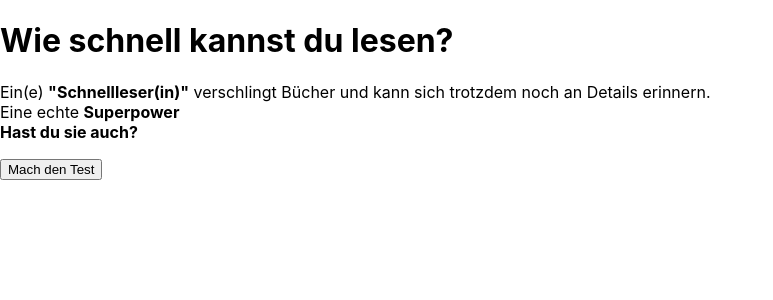
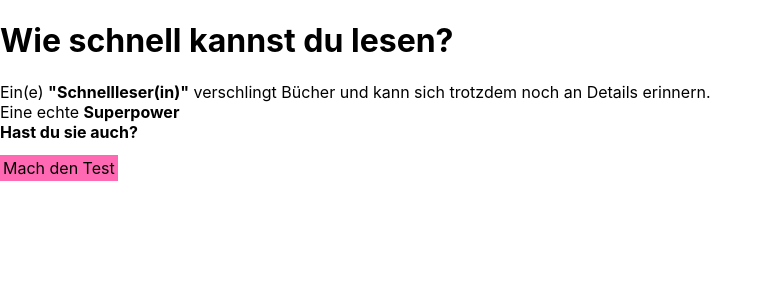
Before and after one commit to tatjanafichtner/capstone-fast-reading-app, a Next.js app: page / in a window 1280 px wide. Shown: the top 300 px of the page, without its empty margins (0-773 px from the left). Built offline with nearby package versions, Linux system fonts and the light colour scheme.

Commit message:
added default pageflip button functionality

```diff
--- a/package.json
+++ b/package.json
@@ -8,13 +8,16 @@
     "lint": "next lint"
   },
   "dependencies": {
+    "components": "^0.1.0",
     "next": "12.0.2",
     "react": "17.0.2",
-    "react-dom": "17.0.2"
+    "react-dom": "17.0.2",
+    "styled-components": "^5.3.3"
   },
   "devDependencies": {
     "@types/node": "16.11.6",
     "@types/react": "17.0.33",
+    "@types/styled-components": "^5.1.15",
     "eslint": "7.32.0",
     "eslint-config-next": "12.0.2",
     "typescript": "4.4.4"
--- /dev/null
+++ b/pages/components/LinkedButton.tsx
@@ -0,0 +1,30 @@
+import styled from "styled-components";
+import Link from "next/link";
+import { ReactNode } from "react";
+
+type ButtonURL = { buttonUrl: string; children: ReactNode };
+
+export const LinkedButton = ({ buttonUrl, children }: ButtonURL) => {
+  return (
+    <>
+      <Link href={`/${buttonUrl}`} passHref>
+        <Button>{children}</Button>
+      </Link>
+    </>
+  );
+};
+
+/*
+########
+STYLING
+########
+*/
+
+const Button = styled.a`
+  all: unset;
+  padding: 3px;
+  border-radius: 50;
+  width: 1rem;
+  background-color: hotpink;
+  cursor: pointer;
+`;
--- a/pages/index.tsx
+++ b/pages/index.tsx
@@ -1,5 +1,6 @@
 import type { NextPage } from "next";
 import Head from "next/head";
+import { LinkedButton } from "./components/LinkedButton";
 
 const Home: NextPage = () => {
   return (
@@ -13,11 +14,11 @@ const Home: NextPage = () => {
       <main>
         <h1>Wie schnell kannst du lesen?</h1>
         <p>
-          Ein(e) <b>"Schnellleser(in)"</b> verschlingt Bücher und kann sich
-          trotzdem noch an Details erinnern. <br /> Eine echte <b>Superpower</b>{" "}
-          <br /> <b>Hast du sie auch?</b>
+          Ein(e) <b>&quot;Schnellleser(in)&quot;</b> verschlingt Bücher und kann
+          sich trotzdem noch an Details erinnern. <br /> Eine echte{" "}
+          <b>Superpower</b> <br /> <b>Hast du sie auch?</b>
         </p>
-        <button>Mach den Test</button>
+        <LinkedButton buttonUrl={"test"}>Mach den Test</LinkedButton>
       </main>
 
       <footer></footer>
--- a/pages/test.tsx
+++ b/pages/test.tsx
@@ -43,3 +43,5 @@ export const Test = () => {
     </>
   );
 };
+
+export default Test;
```
Also changed, not shown: 1 other file (tests, documents, lock files or other folders).
